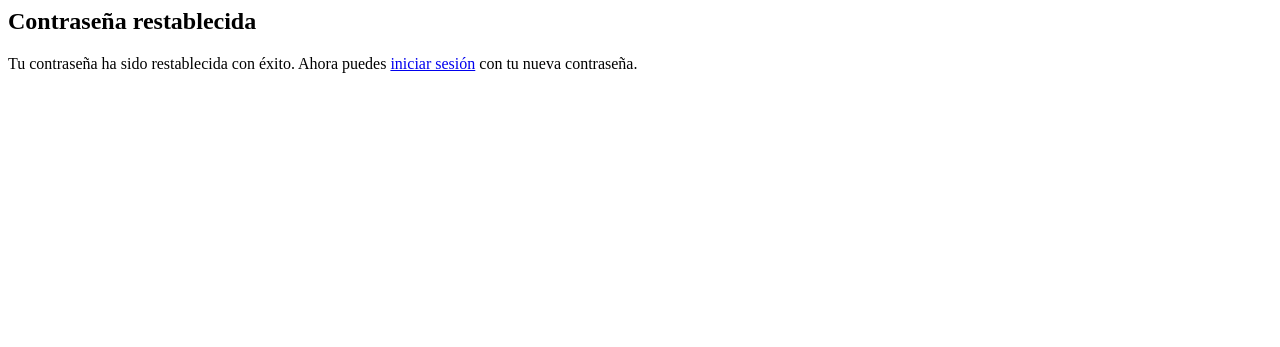
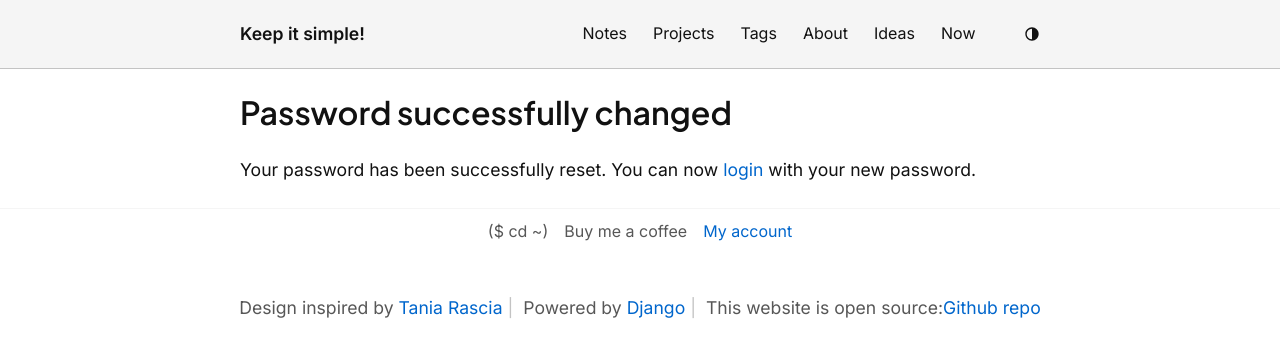
Before and after one commit to zft9xgy/django-starter, a Django app: page /users/reset/done/ in a window 1280 px wide. Shown: the top 347 px of the page. Run offline with Django 5.2, Linux system fonts and the light colour scheme.

Commit message:
Change: password reset template styles

```diff
--- a/users/templates/users/pw-reset/emails/users-reset-subjet.txt
+++ b/users/templates/users/pw-reset/emails/users-reset-subjet.txt
@@ -1 +1 @@
-Restablecimiento de contraseña en {{ site_name }}
+Password reset: {{ site_name }}
--- a/users/templates/users/pw-reset/users-reset-password-complete.html
+++ b/users/templates/users/pw-reset/users-reset-password-complete.html
@@ -1,7 +1,9 @@
-{% block content %}
-<h2>Contraseña restablecida</h2>
-<p>
-  Tu contraseña ha sido restablecida con éxito. Ahora puedes
-  <a href="{% url 'user-login' %}">iniciar sesión</a> con tu nueva contraseña.
-</p>
+{% extends 'base/base.html' %} {% load static %} {% block content %}
+<main class="page-wrapper">
+  <h2>Password successfully changed</h2>
+  <p>
+    Your password has been successfully reset. You can now
+    <a href="{% url 'user-login' %}">login</a> with your new password.
+  </p>
+</main>
 {% endblock %}
--- a/users/templates/users/pw-reset/users-reset-password.html
+++ b/users/templates/users/pw-reset/users-reset-password.html
@@ -1,12 +1,12 @@
 {% extends 'base/base.html' %} {% load static %} {% block content %}
 <!-- muy importante mantener el formato en jinga o da problemas de renderizado la plantilla -->
 <main class="page-wrapper">
-  <h2>Restablecer contraseña</h2>
+  <h2>Reset password</h2>
   <form method="post">
     {% csrf_token %}
     <!---->
     {{ form.as_p }}
-    <a class="button" type="submit">Enviar enlace de restablecimiento</a>
+    <input type="submit" value="Send reset link" />
   </form>
 </main>
 
--- a/users/views.py
+++ b/users/views.py
@@ -23,7 +23,6 @@ def userLogin(request):
         else:
             # No backend authenticated the credentials
             messages.warning(request, 'Wrong credentials. Either password or email are incorrect.')
-
 
     return render(request,'users/users-login.html')
 
```
Also changed, not shown: users/about.md (+4 -4 lines), users/templates/users/pw-reset/emails/users-reset-email.html (+5 -5 lines), users/templates/users/pw-reset/users-reset-password-confirm.html (+8 -6 lines), users/templates/users/pw-reset/users-reset-password-done.html (+9 -6 lines).
